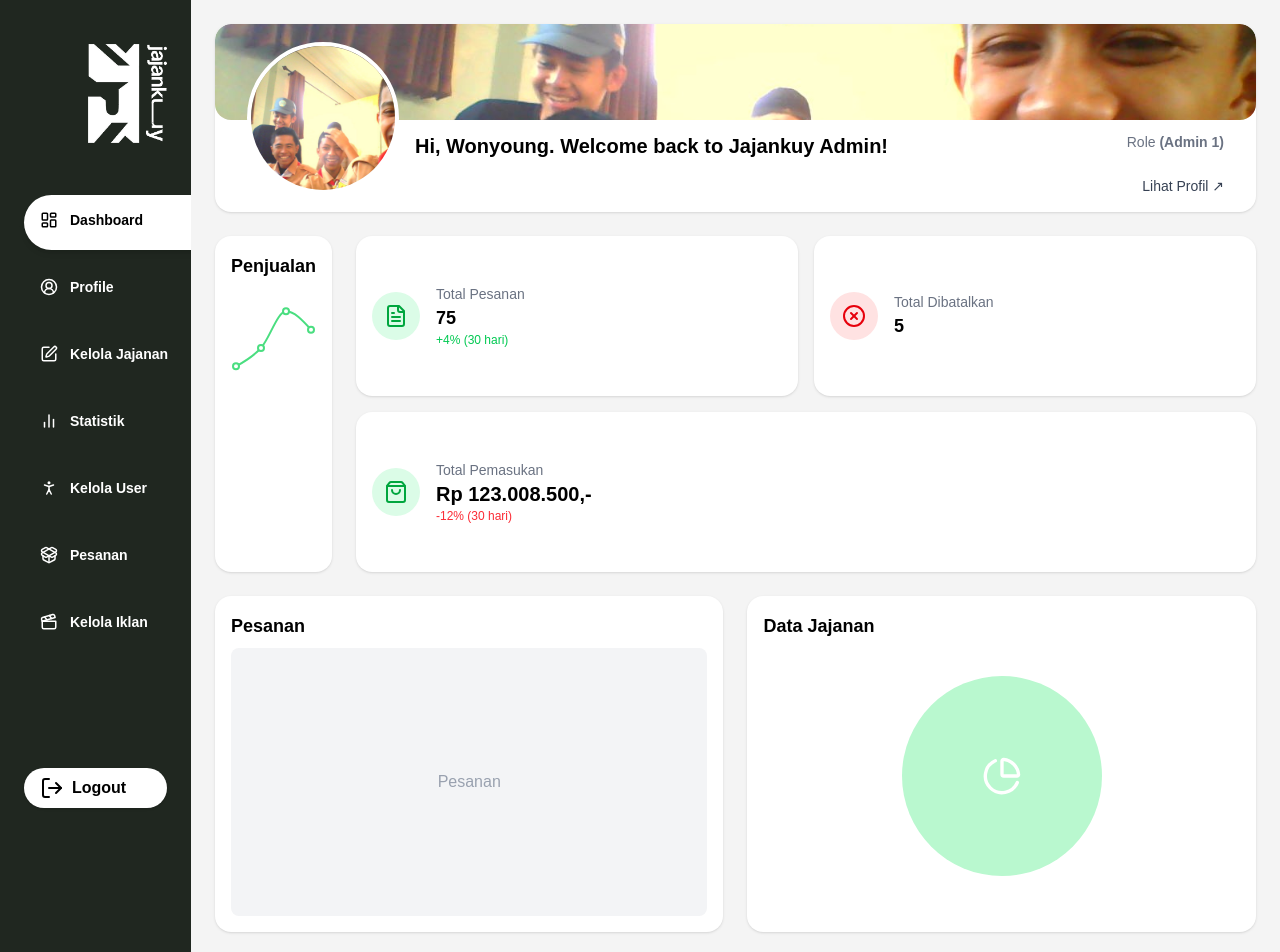
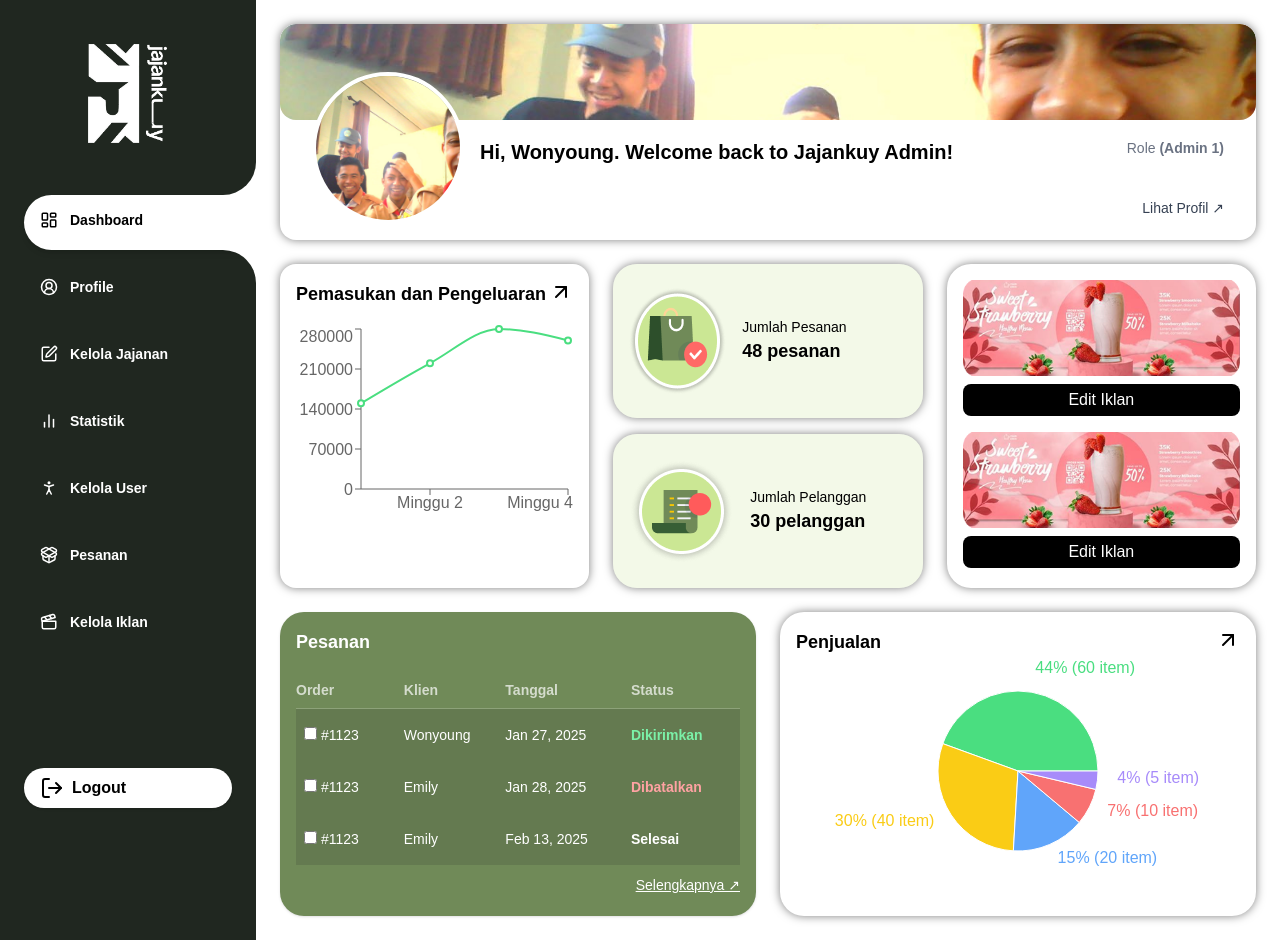
Before and after one commit to KevinSinatria/jajankuy-frontend, a React (Vite) app: page /dashboard in a window 1280 px wide. Shown: the top 952 px of the page. Built offline with nearby package versions, Linux system fonts and the light colour scheme.

Commit message:
feat: dashboard admin

```diff
--- a/src/pages/admin/DashboardAdminPage.jsx
+++ b/src/pages/admin/DashboardAdminPage.jsx
@@ -1,48 +1,59 @@
 import React from 'react';
 import Sidebar from '../../components/Sidebar';
-import { LineChart, Line, ResponsiveContainer } from 'recharts';
 import {
   FileText,
   XCircle,
   ShoppingBag,
-  PieChart
+  PieChart,
+  ArrowUpRight,
 } from 'lucide-react';
 import bg from '../../assets/PotoProfile.jpg';
 import banner from '../../assets/PotoProfile.jpg';
+import imgOrder from '../../assets/iconOrder.png';
+import imgOrder2 from '../../assets/iconOrder2.png';
+import imgIklan from '../../assets/adds.png';
+import { LineChart, Line, XAxis, YAxis, Tooltip, ResponsiveContainer, Pie, PieChart as RPieChart, Cell } from 'recharts';
 
 const dataPenjualan = [
-  { name: 'Week 1', total: 200 },
-  { name: 'Week 2', total: 300 },
-  { name: 'Week 3', total: 500 },
-  { name: 'Week 4', total: 400 },
+  { name: 'Minggu 1', total: 150000 },
+  { name: 'Minggu 2', total: 220000 },
+  { name: 'Minggu 3', total: 280000 },
+  { name: 'Minggu 4', total: 260000 },
 ];
+
+const dataPie = [
+  { name: 'Makanan Berat', value: 60 },
+  { name: 'Minuman', value: 40 },
+  { name: 'Cemilan', value: 20 },
+  { name: 'Kue', value: 10 },
+  { name: 'Dessert', value: 5 },
+];
+
+const COLORS = ['#4ade80', '#facc15', '#60a5fa', '#f87171', '#a78bfa'];
+
+const renderLabel = ({ name, percent, value }) => {
+  return `${Math.round(percent * 100)}% (${value} item)`;
+};
 
 const DashboardAdminPage = () => {
   return (
-    <div className="flex min-h-screen bg-[#f4f4f4]">
+    <div className="flex min-h-screen bg-white">
       <Sidebar />
-
       <div className="flex-1 p-6 space-y-6">
-        {/* profile section */}
-        <div className="bg-white rounded-2xl shadow overflow-hidden">
-          {/* banner */}
+        {/* profile */}
+        <div className="bg-white rounded-2xl overflow-hidden shadow-[0_0_10px_rgba(0,0,0,0.5)]">
           <div
             className="h-24 bg-cover bg-center rounded-t-2xl rounded-b-2xl"
             style={{ backgroundImage: `url(${banner})` }}>
           </div>
-
-          {/* profile */}
-          <div className="flex items-center justify-between px-8 -mt-20 pb-4">
+          <div className="flex items-center justify-between px-8 -mt-12 pb-4">
             <div className="w-38 h-38 rounded-full border-4 border-white overflow-hidden">
               <img
                 src={bg}
                 alt="profile"
-                className="w-full h-full object-cover"
-              />
+                className="w-full h-full object-cover"/>
             </div>
-
-            {/* role & lihat profile */}
-            <div className="flex-1 ml-4 flex flex-col justify-center mt-23">
+            <div className="flex-1 ml-4 flex flex-col justify-center mt-15">
               <div className="flex justify-between items-start">
                 <div>
                   <h2 className="text-xl font-semibold">
@@ -53,89 +64,119 @@ const DashboardAdminPage = () => {
                   Role <span className="font-bold">(Admin 1)</span>
                 </p>
               </div>
-              <div className="flex justify-end mt-4">
+              <div className="flex justify-end mt-8">
                 <a href="profile-admin" className="text-sm text-gray-700 hover:underline">
                   Lihat Profil ↗
                 </a>
               </div>
             </div>
           </div>
-
         </div>
 
-        {/* container 2 */}
-        <div className="flex flex-col xl:flex-row gap-6">
-
-          {/* container penjualan */}
-          <div className="bg-white rounded-2xl shadow p-4 flex-1">
-            <h3 className="text-lg font-bold mb-2">Penjualan</h3>
-            <ResponsiveContainer width="100%" height={120}>
+        {/* statistik pemasukan & pengeluaran */}
+        <div className="grid grid-cols-1 xl:grid-cols-3 gap-6">
+          <div className="bg-white rounded-2xl shadow-[0_0_10px_rgba(0,0,0,0.5)] p-4">
+            <h3 className="text-lg font-semibold mb-4 flex justify-between">Pemasukan dan Pengeluaran <a href="statistik"><ArrowUpRight className='cursor-pointer' /></a></h3>
+            <ResponsiveContainer width="100%" height={200}>
               <LineChart data={dataPenjualan}>
+                <XAxis dataKey="name" />
+                <YAxis />
+                <Tooltip />
                 <Line type="monotone" dataKey="total" stroke="#4ade80" strokeWidth={2} />
               </LineChart>
             </ResponsiveContainer>
           </div>
 
-          {/* stats */}
-          <div className="flex flex-col gap-4 w-full xl:w-[900px]">
-            <div className="flex flex-row gap-4 h-40">
-              {/* row 1 */}
-              <div className="bg-white flex-1 rounded-2xl shadow p-4 flex items-center gap-4">
-                <div className="bg-green-100 p-3 rounded-full">
-                  <FileText className="text-green-600" />
-                </div>
+          {/* statistik jumlah penlanggan & pesanan */}
+          <div className="space-y-4">
+            <div className="bg-[#DEEDC05C] rounded-3xl p-4 flex items-center gap-4 h-[154px] shadow-[0_0_10px_rgba(0,0,0,0.5)]">
+              <img src={imgOrder} alt="" />
               <div>
-                  <p className="text-sm text-gray-500">Total Pesanan</p>
-                  <p className="text-lg font-bold">75</p>
-                  <p className="text-xs text-green-500">+4% (30 hari)</p>
+                <p className="text-sm">Jumlah Pesanan</p>
+                <p className="font-bold text-lg">48 pesanan</p>
               </div>
             </div>
-
-              {/* row 2 */}
-              <div className="bg-white flex-1 rounded-2xl shadow p-4 flex items-center gap-4">
-                <div className="bg-red-100 p-3 rounded-full">
-                  <XCircle className="text-red-600" />
-                </div>
+            <div className="bg-[#DEEDC05C] rounded-3xl p-4 flex items-center gap-4 h-[154px] shadow-[0_0_10px_rgba(0,0,0,0.5)]">
+              <img src={imgOrder2} alt="" />
               <div>
-                  <p className="text-sm text-gray-500">Total Dibatalkan</p>
-                  <p className="text-lg font-bold">5</p>
+                <p className="text-sm">Jumlah Pelanggan</p>
+                <p className="font-bold text-lg">30 pelanggan</p>
               </div>
             </div>
           </div>
 
-            {/* row 3 */}
-            <div className="bg-white rounded-2xl shadow p-4 flex items-center gap-4 h-40">
-              <div className="bg-green-100 p-3 rounded-full">
-                <ShoppingBag className="text-green-600" />
+          {/* iklan */}
+          <div className="bg-white rounded-3xl shadow-[0_0_10px_rgba(0,0,0,0.5)] p-4">
+            <div className="mb-4">
+              <img src={imgIklan} alt="iklan" className="rounded-lg w-full h-24 object-cover" />
+              <a href="kelola-iklan"><button className="mt-2 w-full bg-[#000000] cursor-pointer text-white py-1 rounded-lg">Edit Iklan</button></a>
             </div>
             <div>
-                <p className="text-sm text-gray-500">Total Pemasukan</p>
-                <p className="text-xl font-bold">Rp 123.008.500,-</p>
-                <p className="text-xs text-red-500">-12% (30 hari)</p>
-              </div>
+              <img src={imgIklan} alt="jajanan" className="rounded-lg w-full h-24 object-cover" />
+              <a href="kelola-iklan"><button className="mt-2 w-full bg-[#000000] cursor-pointer text-white py-1 rounded-lg">Edit Iklan</button></a>
             </div>
           </div>
         </div>
 
-        {/* container 3 */}
-        <div className="flex flex-col md:flex-row gap-6 min-h-[300px]">
-
-          {/* pesanan */}
-          <div className="bg-white rounded-2xl shadow p-4 flex-1">
-            <h3 className="text-lg font-bold mb-2">Pesanan</h3>
-            <div className="h-67 bg-gray-100 rounded-lg flex items-center justify-center text-gray-400">
-              Pesanan
+        {/* pesanan & pie chart */}
+        <div className="grid grid-cols-1 xl:grid-cols-2 gap-6">
+          <div className="bg-[#708A58] rounded-3xl shadow p-4 text-white">
+            <h3 className="text-lg font-bold mb-4">Pesanan</h3>
+            <table className="w-full text-left text-sm">
+              <thead>
+                <tr className="text-white/70 border-b border-white/20">
+                  <th className="py-2">Order</th>
+                  <th>Klien</th>
+                  <th>Tanggal</th>
+                  <th>Status</th>
+                </tr>
+              </thead>
+              <tbody>
+                <tr className="bg-[#647A50] rounded-lg">
+                  <td className="py-4 px-2"><input type="checkbox" name="" id="" /> #1123</td>
+                  <td>Wonyoung</td>
+                  <td>Jan 27, 2025</td>
+                  <td className="text-green-300 font-semibold">Dikirimkan</td>
+                </tr>
+                <tr className="bg-[#647A50] mt-2 rounded-lg">
+                  <td className="py-4 px-2"><input type="checkbox" name="" id="" /> #1123</td>
+                  <td>Emily</td>
+                  <td>Jan 28, 2025</td>
+                  <td className="text-red-300 font-semibold">Dibatalkan</td>
+                </tr>
+                <tr className="bg-[#647A50] mt-2 rounded-lg">
+                  <td className="py-4 px-2"><input type="checkbox" name="" id="" /> #1123</td>
+                  <td>Emily</td>
+                  <td>Feb 13, 2025</td>
+                  <td className="text-white font-semibold">Selesai</td>
+                </tr>
+              </tbody>
+            </table>
+            <div className="text-right mt-2">
+              <a href="#" className="text-sm text-white underline hover:text-white/90">Selengkapnya ↗</a>
             </div>
           </div>
 
-          {/* data jajanan */}
-          <div className="bg-white rounded-2xl shadow p-4 flex-1 flex flex-col items-center ">
-            <h3 className="text-lg font-bold mb-4 self-start">Data Jajanan</h3>
-            <div className="w-32 h-32 sm:w-36 sm:h-36 lg:w-50 lg:h-50 bg-green-200 rounded-full flex items-center justify-center lg:mt-5 text-white">
-              <PieChart className="w-10 h-10" />
+          <div className="bg-white rounded-3xl shadow-[0_0_10px_rgba(0,0,0,0.5)] p-4 h-76">
+            <h3 className="text-lg font-bold flex justify-between">Penjualan <a href="statistik"><ArrowUpRight className='cursor-pointer' /></a></h3>
+            <ResponsiveContainer width="100%" height={230}>
+              <RPieChart>
+                <Pie
+                  data={dataPie}
+                  cx="50%"
+                  cy="50%"
+                  outerRadius={80}
+                  dataKey="value"
+                  label={renderLabel}
+                  labelLine={false}
+                >
+                  {dataPie.map((entry, index) => (
+                    <Cell key={`cell-${index}`} fill={COLORS[index % COLORS.length]} />
+                  ))}
+                </Pie>
+              </RPieChart>
+            </ResponsiveContainer>
           </div>
-          </div>
-
         </div>
       </div>
     </div>
```
Also changed, not shown: src/assets/iconOrder.png (added), src/assets/iconOrder2.png (added). Lines whose indentation alone changed are shown as unchanged.
